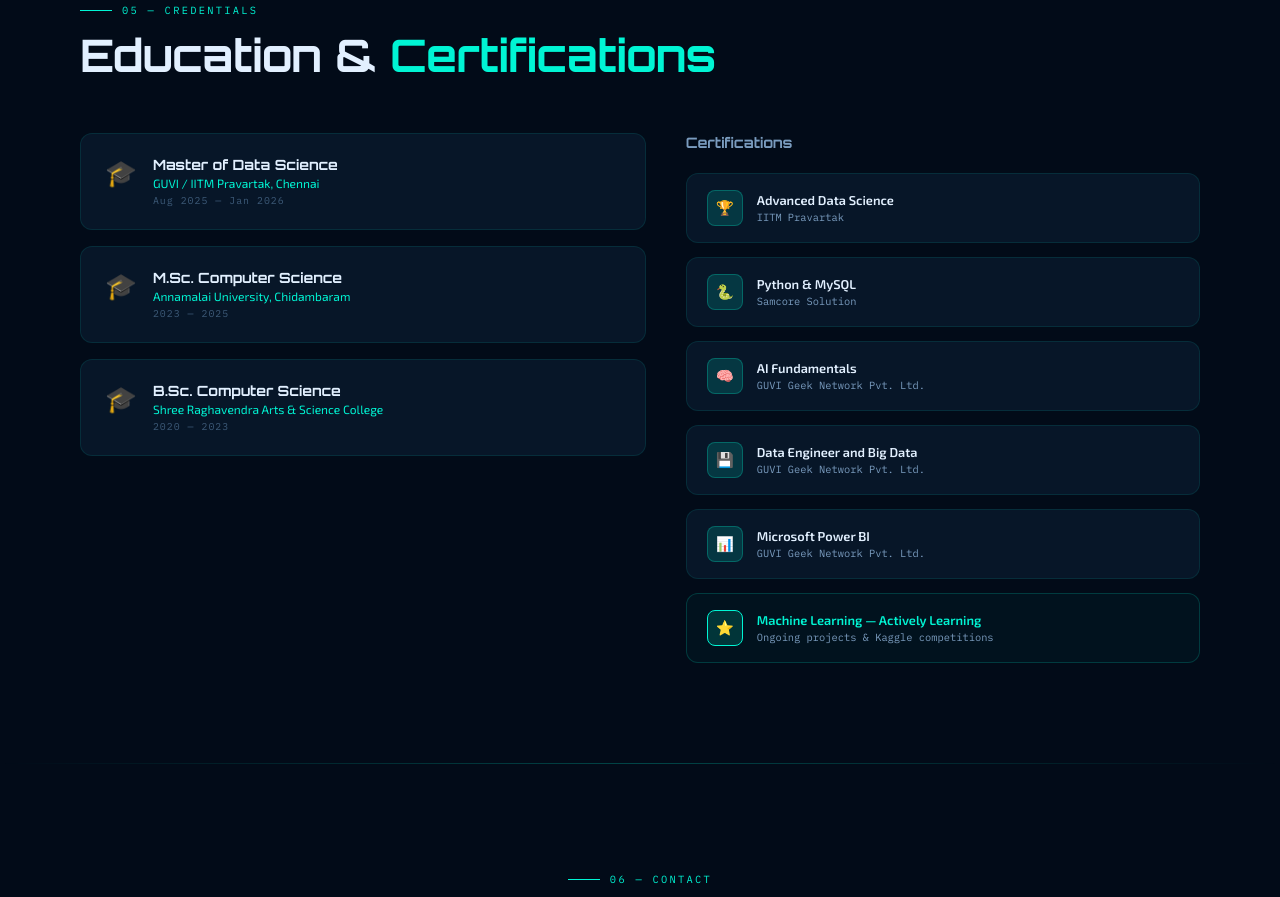
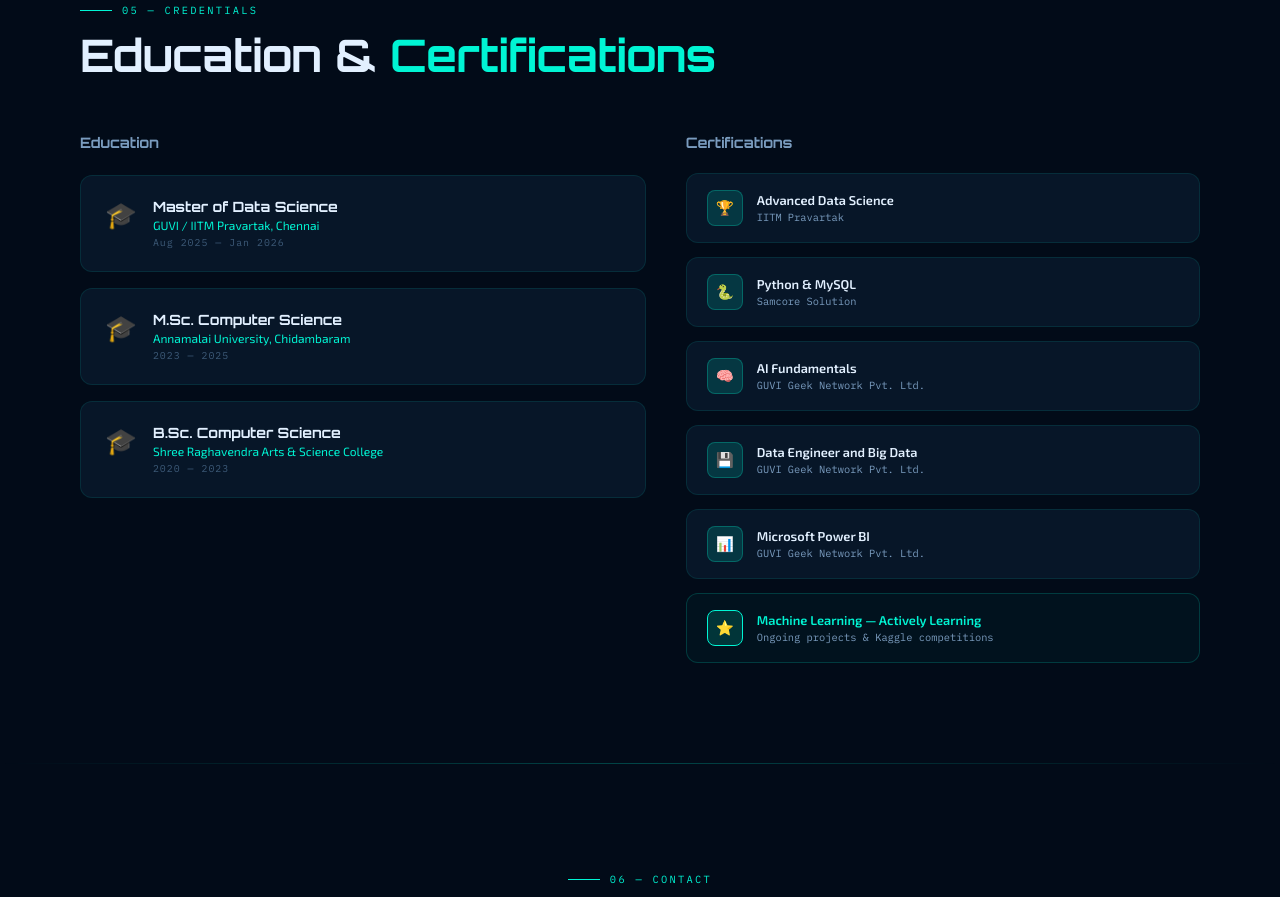
Before and after one commit to JeevaS01/portfolio, a plain HTML site: page index.html in a window 1280 px wide. Shown: the part 4972-5869 px from the top of the page. Drawn offline with Linux system fonts and the light colour scheme; no server answers.

Commit message:
Update index.html

```diff
--- a/index.html
+++ b/index.html
@@ -1591,6 +1591,7 @@
 
       <!-- Degrees -->
       <div class="edu-list">
+        <h3 style="font-family:var(--ff-display);font-size:.9rem;font-weight:700;margin-bottom:8px;color:var(--text2)">Education</h3>
         <div class="edu-card">
           <div class="edu-emo">🎓</div>
           <div>
```
